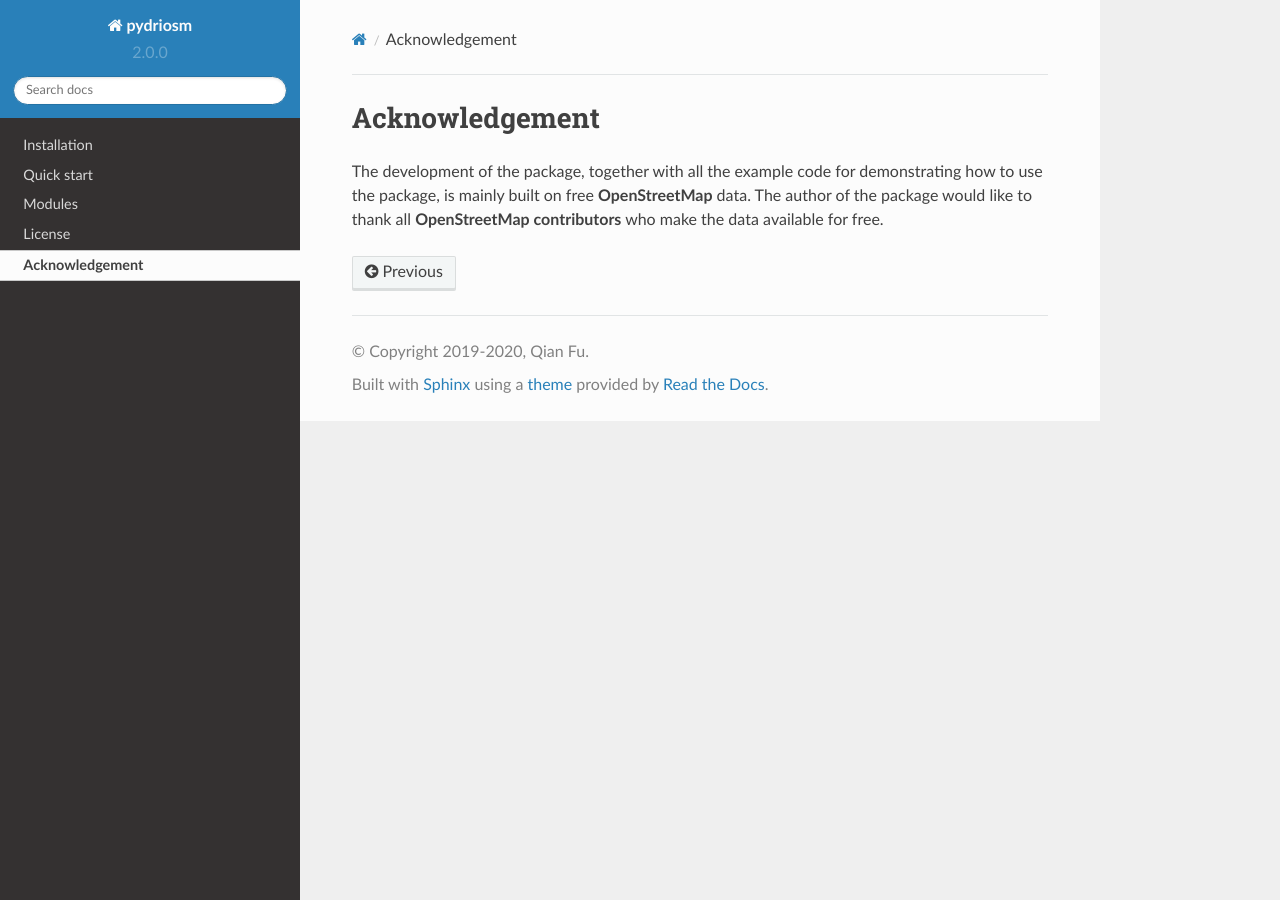
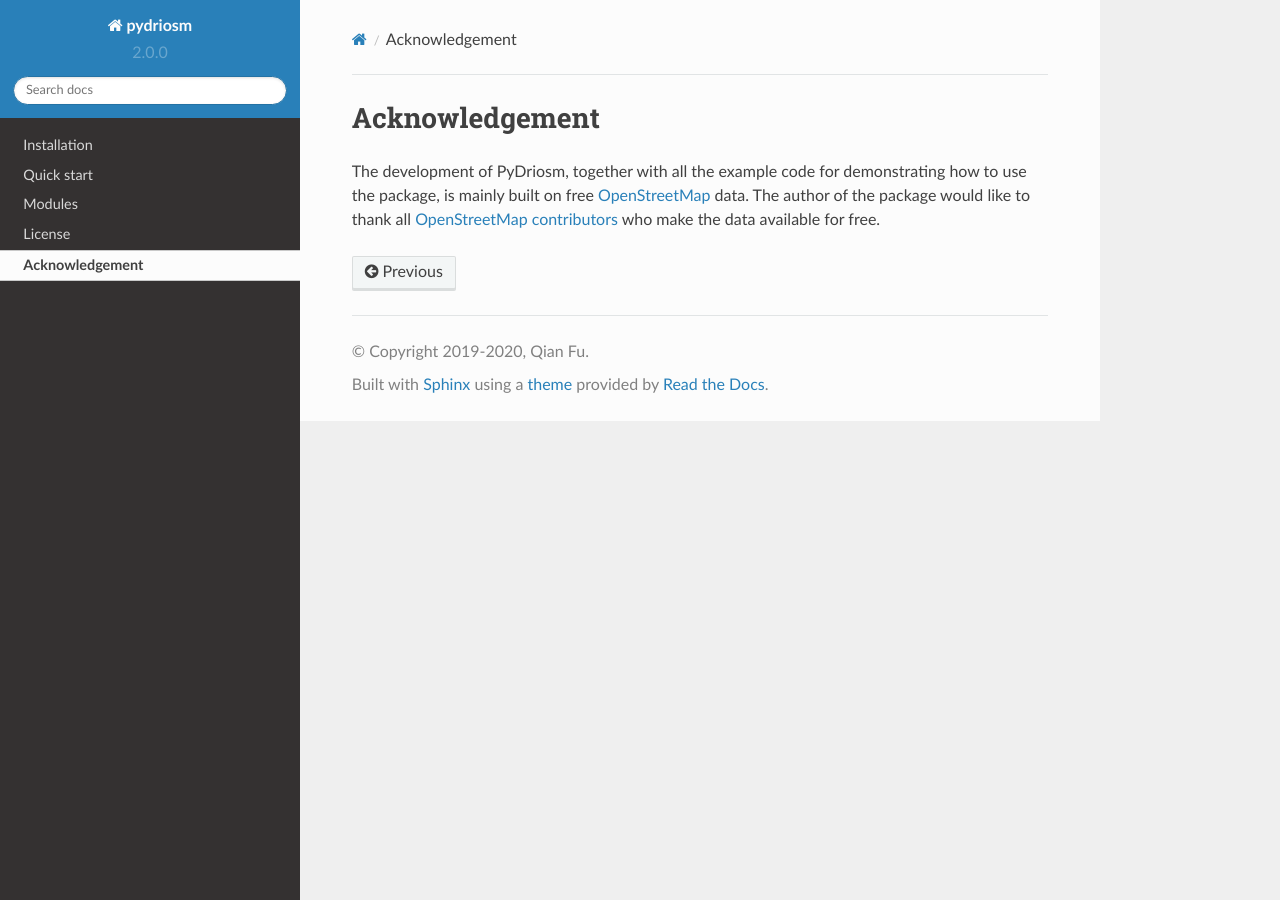
Before and after one commit to mikeqfu/pydriosm, a Sphinx documentation site: the page built from docs/source/acknowledgement.rst, in a window 1280 px wide. Built offline with Sphinx 7.4.7 and the Read the Docs theme 2.0.0, drawn with Linux system fonts in a browser that asks for light colours.

Commit message:
modify \docs\source\acknowledgement.rst

```diff
--- a/docs/source/acknowledgement.rst
+++ b/docs/source/acknowledgement.rst
@@ -2,4 +2,4 @@
 Acknowledgement
 ===============
 
-The development of the package, together with all the example code for demonstrating how to use the package, is mainly built on free **OpenStreetMap** data. The author of the package would like to thank all **OpenStreetMap contributors** who make the data available for free.
+The development of PyDriosm, together with all the example code for demonstrating how to use the package, is mainly built on free `OpenStreetMap <https://www.openstreetmap.org/>`_ data. The author of the package would like to thank all `OpenStreetMap contributors <https://wiki.openstreetmap.org/wiki/Contributors>`_ who make the data available for free.
```
